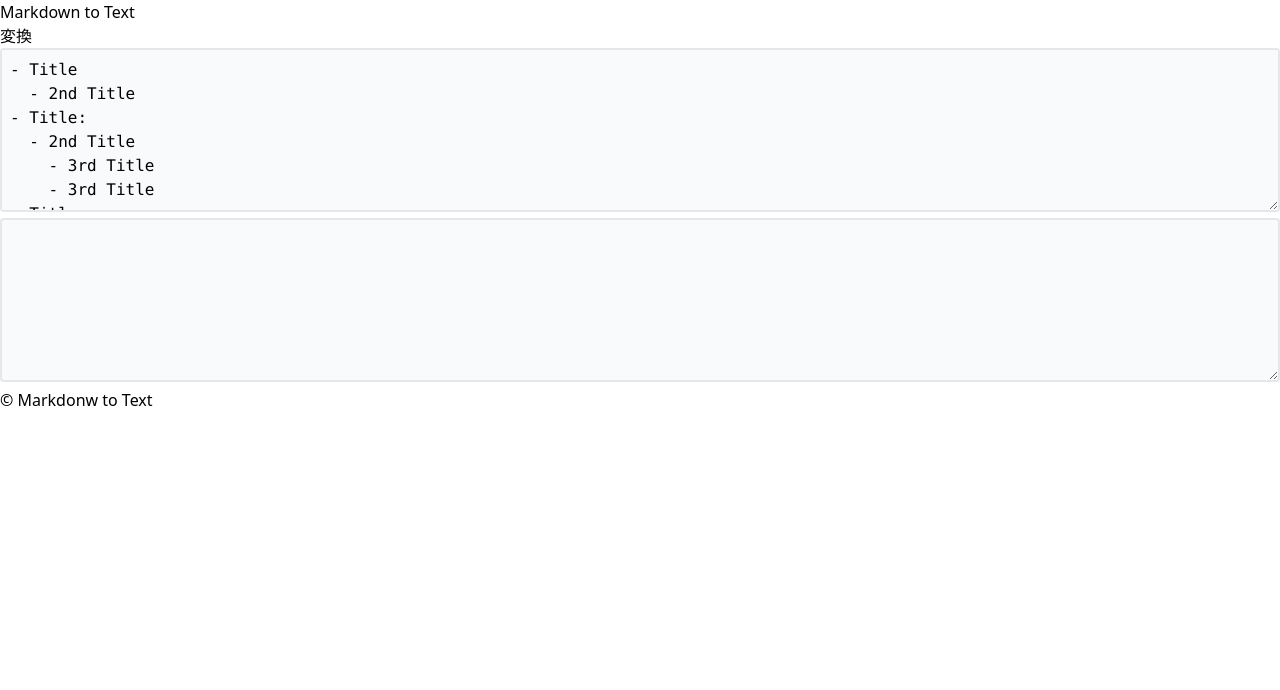
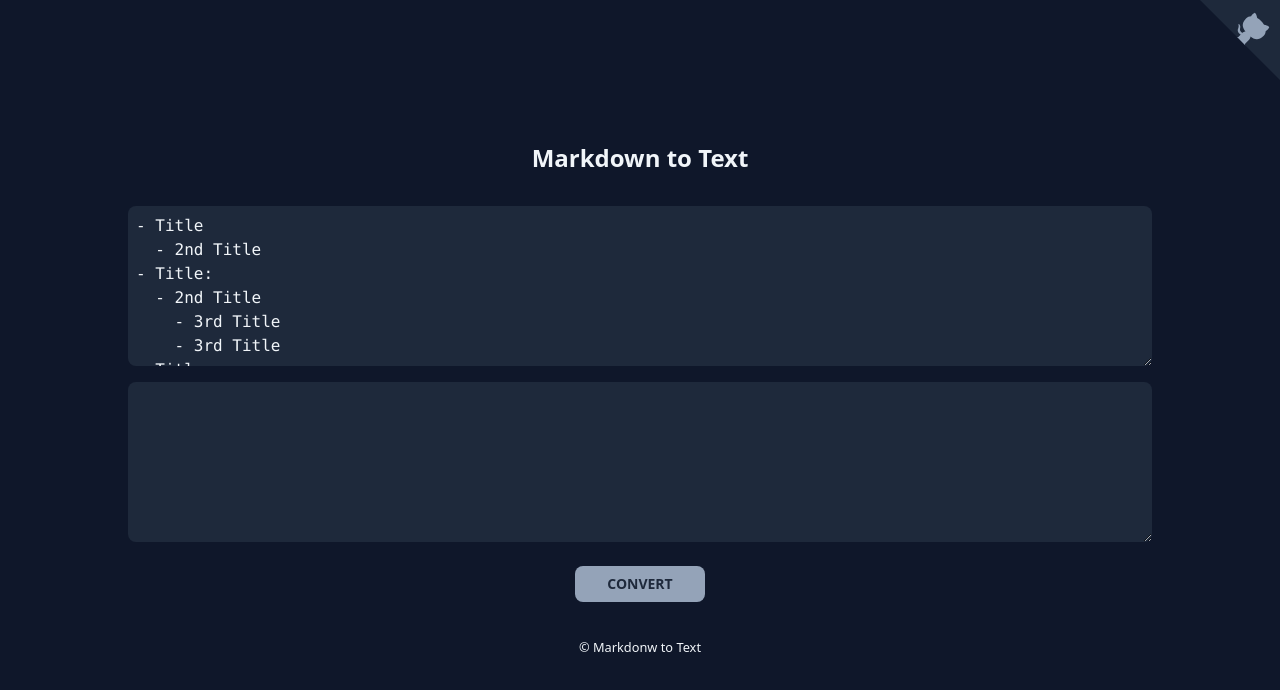
Before and after one commit to pss-aileen/project-markdown-to-text, a website built with Vite: page index.html in a window 1280 px wide. Built offline with nearby package versions, Linux system fonts and the light colour scheme.

Commit message:
update style

```diff
--- a/index.html
+++ b/index.html
@@ -6,20 +6,65 @@
   <link rel="icon" type="image/svg+xml" href="/vite.svg" />
   <meta name="viewport" content="width=device-width, initial-scale=1.0" />
   <title>Vite + TS</title>
+  <style>
+    .github-corner:hover .octo-arm {
+      animation: octocat-wave 560ms ease-in-out
+    }
+
+    @keyframes octocat-wave {
+
+      0%,
+      100% {
+        transform: rotate(0)
+      }
+
+      20%,
+      60% {
+        transform: rotate(-25deg)
+      }
+
+      40%,
+      80% {
+        transform: rotate(10deg)
+      }
+    }
+
+    @media (max-width:500px) {
+      .github-corner:hover .octo-arm {
+        animation: none
+      }
+
+      .github-corner .octo-arm {
+        animation: octocat-wave 560ms ease-in-out
+      }
+    }
+  </style>
 </head>
 
-<body>
+<body class="py-8 bg-slate-900 text-slate-100 flex items-center min-h-screen">
 
+  <a href="https://your-url" class="github-corner" aria-label="View source on GitHub"><svg width="80" height="80"
+      viewBox="0 0 250 250" style="fill:#1e293b; color:#94a3b8; position: absolute; top: 0; border: 0; right: 0;"
+      aria-hidden="true">
+      <path d="M0,0 L115,115 L130,115 L142,142 L250,250 L250,0 Z" />
+      <path
+        d="M128.3,109.0 C113.8,99.7 119.0,89.6 119.0,89.6 C122.0,82.7 120.5,78.6 120.5,78.6 C119.2,72.0 123.4,76.3 123.4,76.3 C127.3,80.9 125.5,87.3 125.5,87.3 C122.9,97.6 130.6,101.9 134.4,103.2"
+        fill="currentColor" style="transform-origin: 130px 106px;" class="octo-arm" />
+      <path
+        d="M115.0,115.0 C114.9,115.1 118.7,116.5 119.8,115.4 L133.7,101.6 C136.9,99.2 139.9,98.4 142.2,98.6 C133.8,88.0 127.5,74.4 143.8,58.0 C148.5,53.4 154.0,51.2 159.7,51.0 C160.3,49.4 163.2,43.6 171.4,40.1 C171.4,40.1 176.1,42.5 178.8,56.2 C183.1,58.6 187.2,61.8 190.9,65.4 C194.5,69.0 197.7,73.2 200.1,77.6 C213.8,80.2 216.3,84.9 216.3,84.9 C212.7,93.1 206.9,96.0 205.4,96.6 C205.1,102.4 203.0,107.8 198.3,112.5 C181.9,128.9 168.3,122.5 157.7,114.1 C157.9,116.9 156.7,120.9 152.7,124.9 L141.0,136.5 C139.8,137.7 141.6,141.9 141.8,141.8 Z"
+        fill="currentColor" class="octo-body" />
+    </svg></a>
+
+  <div class="w-[calc(100%-32px)] mx-auto max-w-5xl">
     <header>
+      <h1 class="text-2xl font-bold text-center">
         Markdown to Text
+      </h1>
     </header>
 
-  <main>
-    <nav>
-      <button id="btn-convert">変換</button>
-    </nav>
-    <section>
-      <textarea id="input" class="bg-gray-50 p-2 border-gray-200 border-2 rounded w-full font-mono" rows="6">- Title
+    <main class="mt-8">
+      <section class="grid grid-rows-2 gap-4 ">
+        <textarea id="input" class="bg-slate-800 p-2 rounded-lg w-full font-mono" rows="6">- Title
   - 2nd Title
 - Title:
   - 2nd Title
@@ -31,16 +76,22 @@
     - 4th Title
   - 2nd Title
     - 3rd Title
-      - 4th Title
-    </textarea>
-      <textarea id="output" class="bg-gray-50 p-2 border-gray-200 border-2 rounded w-full font-mono"
-        rows="6"></textarea>
+      - 4th Title</textarea>
+        <textarea id="output" class="bg-slate-800 p-2 rounded-lg w-full font-mono" rows="6"></textarea>
       </section>
+      <nav class="mt-6 text-center">
+        <button id="btn-convert"
+          class="bg-slate-400 uppercase text-sm py-2 px-8 text-slate-800 font-bold rounded-lg">Convert</button>
+      </nav>
     </main>
 
-  <footer>
+    <footer class="mt-8 text-center">
+      <small>
         &copy; Markdonw to Text
+      </small>
     </footer>
+  </div>
+
   <script type="module" src="/src/main.ts"></script>
 </body>
 
```
Lines whose indentation alone changed are shown as unchanged.
